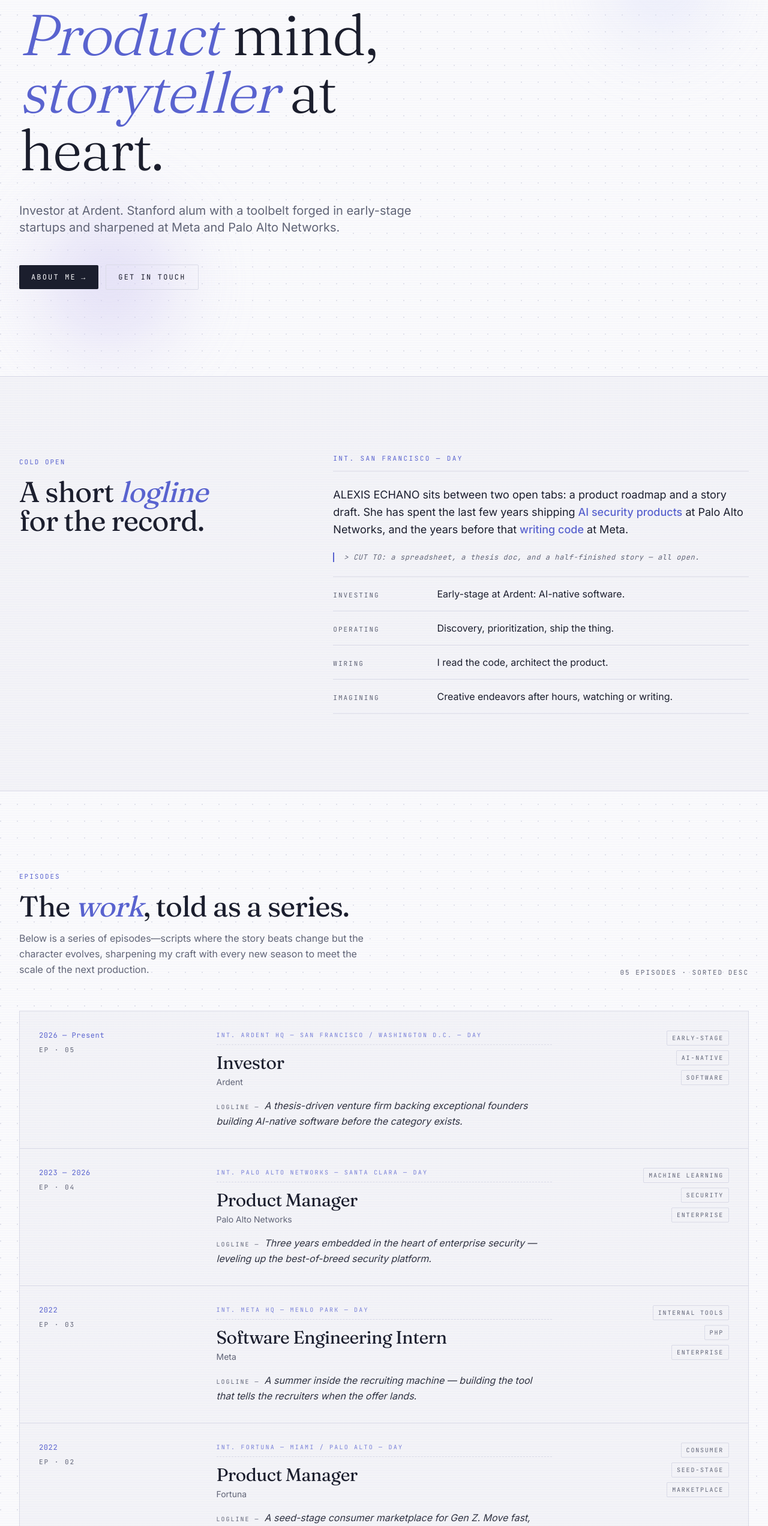
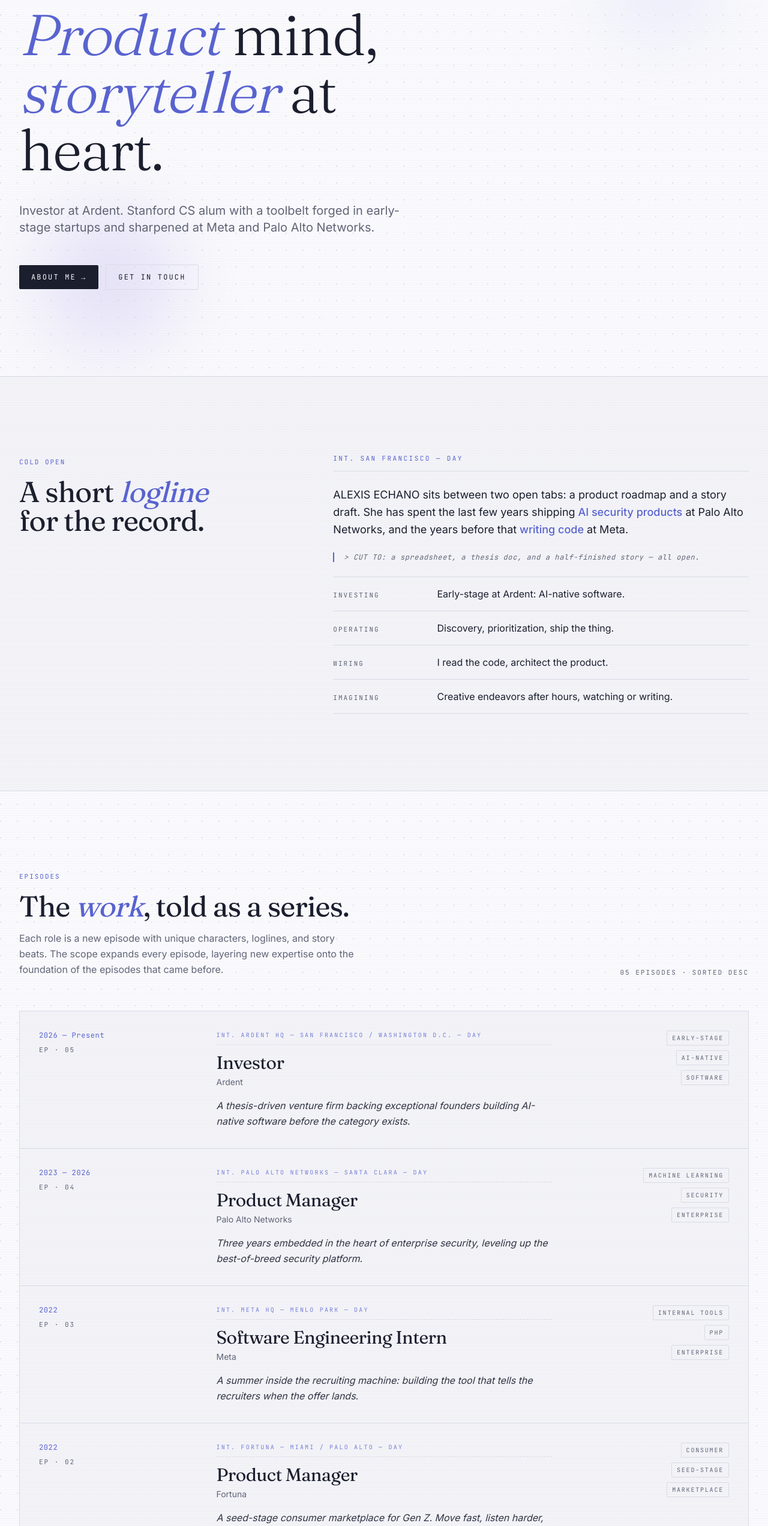
Before and after one commit to alexisechano/alexisechano.github.io, a React (Vite) app: page / in a window 1280 px wide. Shown: the part 256-2800 px from the top of the page at 60% size. Built offline with nearby package versions, Linux system fonts and the light colour scheme; the HTML template or start-up script is replaced by a standard one.

Commit message:
Copy edits

```diff
--- a/src/components/portfolio/Experience.tsx
+++ b/src/components/portfolio/Experience.tsx
@@ -14,7 +14,7 @@ const roles = [
     title: "Product Manager",
     org: "Palo Alto Networks",
     logline:
-      "Three years embedded in the heart of enterprise security — leveling up the best-of-breed security platform.",
+      "Three years embedded in the heart of enterprise security, leveling up the best-of-breed security platform.",
     tags: ["Machine learning", "Security", "Enterprise"],
   },
   {
@@ -23,7 +23,7 @@ const roles = [
     title: "Software Engineering Intern",
     org: "Meta",
     logline:
-      "A summer inside the recruiting machine — building the tool that tells the recruiters when the offer lands.",
+      "A summer inside the recruiting machine: building the tool that tells the recruiters when the offer lands.",
     tags: ["Internal tools", "PHP", "Enterprise"],
   },
   {
@@ -57,7 +57,7 @@ const Experience = () => {
               The <span className="italic text-primary">work</span>, told as a series.
             </h2>
             <p className="mt-4 text-muted-foreground max-w-xl leading-relaxed">
-              Below is a series of episodes—scripts where the story beats change but the character evolves, sharpening my craft with every new season to meet the scale of the next production.
+              Each role is a new episode with unique characters, loglines, and story beats. The scope expands every episode, layering new expertise onto the foundation of the episodes that came before.
             </p>
           </div>
           <span className="label-mono">{`0${roles.length} episodes · sorted desc`}</span>
@@ -83,7 +83,6 @@ const Experience = () => {
                 </h3>
                 <div className="text-sm text-muted-foreground mt-1">{r.org}</div>
                 <p className="mt-4 text-foreground/90 leading-relaxed italic">
-                  <span className="not-italic font-mono text-[10px] uppercase tracking-[0.2em] text-muted-foreground mr-2">Logline —</span>
                   {r.logline}
                 </p>
               </div>
--- a/src/components/portfolio/Hero.tsx
+++ b/src/components/portfolio/Hero.tsx
@@ -58,7 +58,7 @@ const Hero = () => {
 
             <div className="mt-10 max-w-2xl space-y-5 animate-fade-up" style={{ animationDelay: "0.15s" }}>
               <p className="text-lg md:text-xl text-muted-foreground leading-relaxed">
-                Investor at Ardent. Stanford alum with a toolbelt forged in early-stage startups and sharpened at Meta and Palo Alto Networks.
+                Investor at Ardent. Stanford CS alum with a toolbelt forged in early-stage startups and sharpened at Meta and Palo Alto Networks.
               </p>
             </div>
 
```
